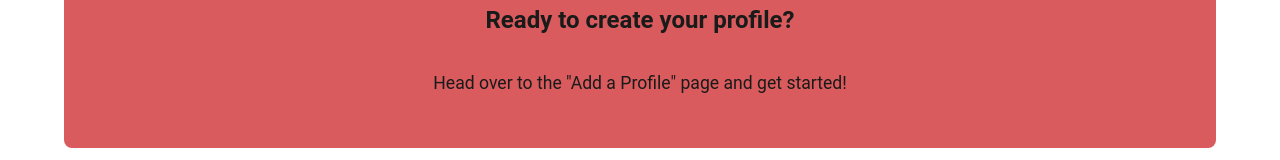
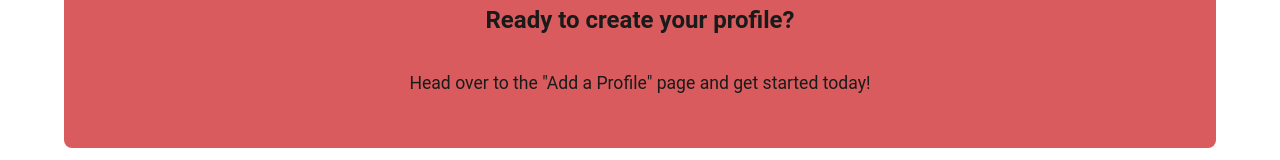
Before and after one commit to MaceeW/NextAppProject, a Next.js app: page /about in a window 1280 px wide. Shown: the part 983-1143 px from the top of the page. Built offline with nearby package versions, Linux system fonts and the light colour scheme.

Commit message:
Deployment Fix

```diff
--- a/src/app/about/page.js
+++ b/src/app/about/page.js
@@ -31,7 +31,7 @@ export default function AboutPage() {
 
                     <div className="about-cta">
                         <h3>Ready to create your profile?</h3>
-                        <p>Head over to the "Add a Profile" page and get started!</p>
+                        <p>Head over to the &quot;Add a Profile&quot; page and get started today!</p>
                     </div>
                 </div>
             </div>
```
